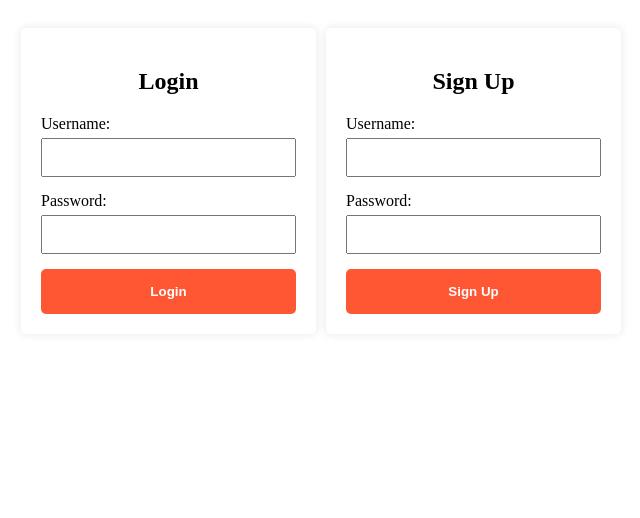
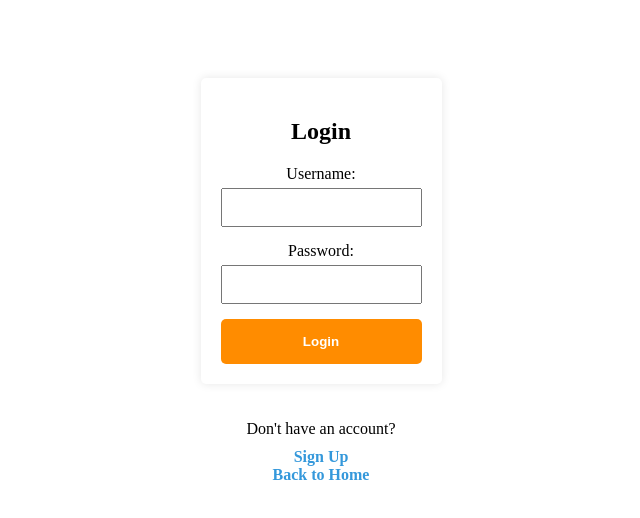
Before and after one commit to jonathansse/3008Project, a plain HTML site: page login.html in a window 1280 px wide. Shown: the whole page, without its empty margins (319-959 px from the left). Drawn offline with Linux system fonts and the light colour scheme.

Commit message:
Newest files

```diff
--- a/login.html
+++ b/login.html
@@ -3,7 +3,7 @@
 <head>
     <meta charset="UTF-8">
     <meta name="viewport" content="width=device-width, initial-scale=1.0">
-    <title>Login/Sign Up - Travel Website</title>
+    <title>Login - Travel Website</title>
     <link rel="stylesheet" href="loginstyles.css">
 </head>
 <body>
@@ -11,7 +11,7 @@
         <!-- Header content (you can reuse the header from your main page) -->
     </header>
 
-    <section class="login-signup">
+    <section class="login">
         <div class="login-form">
             <h2>Login</h2>
             <form action="login.php" method="post">
@@ -25,17 +25,12 @@
             </form>
         </div>
 
-        <div class="signup-form">
-            <h2>Sign Up</h2>
-            <form action="signup.php" method="post">
-                <label for="signup-username">Username:</label>
-                <input type="text" id="signup-username" name="signup-username" required>
-
-                <label for="signup-password">Password:</label>
-                <input type="password" id="signup-password" name="signup-password" required>
-
-                <button type="submit">Sign Up</button>
-            </form>
+        <div class="signup-link">
+            <p>Don't have an account?</p>
+            <a href="signup.html">Sign Up</a>
+        </div>
+        <div class="back-to-home">
+            <a href="index.html">Back to Home</a>
         </div>
     </section>
 
--- a/loginstyles.css
+++ b/loginstyles.css
@@ -1,48 +1,43 @@
-/* Style for the login/sign-up forms */
-.login-signup {
-    max-width: 600px;
+/* Styles for the login and sign-up sections */
+.login {
+    max-width: 850px;
     margin: 0 auto;
-    padding: 20px;
     display: flex;
-    justify-content: space-between;
+    flex-direction: column;
+    align-items: center;
 }
 
-.login-form,
-.signup-form {
-    flex: 1;
+.login-form {
     padding: 20px;
     background-color: white;
     border-radius: 5px;
     box-shadow: 0 0 10px rgba(0, 0, 0, 0.1);
-}
-
-.login-form h2,
-.signup-form h2 {
     text-align: center;
+    margin-top: 70px;
     margin-bottom: 20px;
 }
 
-.login-form form,
-.signup-form form {
+.login-form h2 {
+    margin-bottom: 20px;
+}
+
+.login-form form {
     display: flex;
     flex-direction: column;
 }
 
-.login-form label,
-.signup-form label {
+.login-form label {
     margin-bottom: 5px;
 }
 
-.login-form input,
-.signup-form input {
+.login-form input {
     padding: 10px;
     margin-bottom: 15px;
 }
 
-.login-form button,
-.signup-form button {
+.login-form button {
     padding: 15px 30px;
-    background-color: #FF5733;
+    background-color: #FF8C00;
     color: white;
     border: none;
     border-radius: 5px;
@@ -50,7 +45,38 @@
     cursor: pointer;
 }
 
-/* Add some spacing between the forms */
-.login-form {
-    margin-right: 10px;
+.signup-link {
+    text-align: center;
 }
+
+.signup-link p {
+    margin-bottom: 10px;
+}
+
+.signup-link a {
+    text-decoration: none;
+    color: #3498db;
+    font-weight: bold;
+}
+
+.signup-link a:hover {
+    text-decoration: underline;
+}
+
+.back-to-home {
+    text-align: center;
+}
+
+.back-to-home p {
+    margin-bottom: 20px;
+}
+
+.back-to-home a {
+    text-decoration: none;
+    color: #3498db;
+    font-weight: bold;
+}
+
+.back-to-home a:hover {
+    text-decoration: underline;
+}
--- a/styles.css
+++ b/styles.css
@@ -11,7 +11,7 @@ body {
 }
 
 header {
-    background-color: #333;
+    background-color: #FF8C00;
     color: white;
     padding: 10px 0;
 }
@@ -26,6 +26,7 @@ nav {
 
 .logo {
     font-size: 24px;
+    font-family: "Copperplate", fantasy;
 }
 
 nav ul {
@@ -63,7 +64,7 @@ nav a {
 .btn {
     display: inline-block;
     padding: 15px 30px;
-    background-color: #FF5733;
+    background-color: #FF8C00;
     color: white;
     text-decoration: none;
     border-radius: 5px;
```
Also changed, not shown: index.html (+1 -1 lines).
